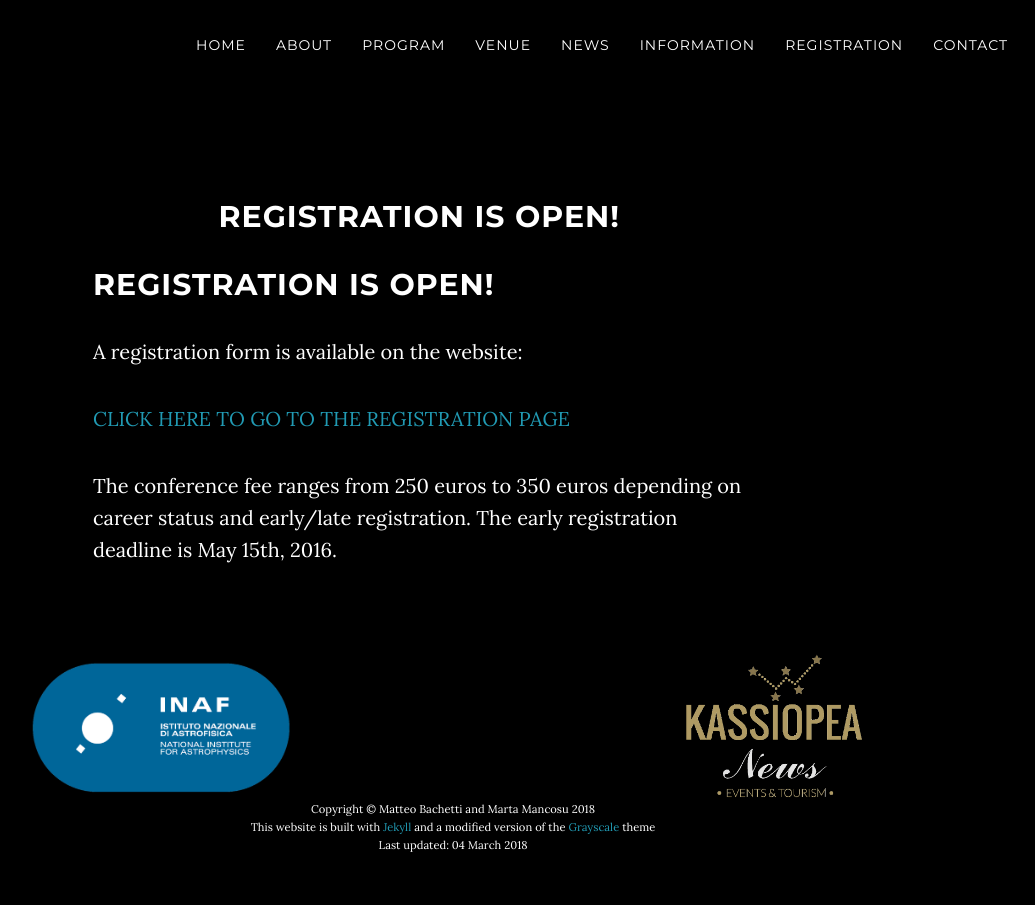
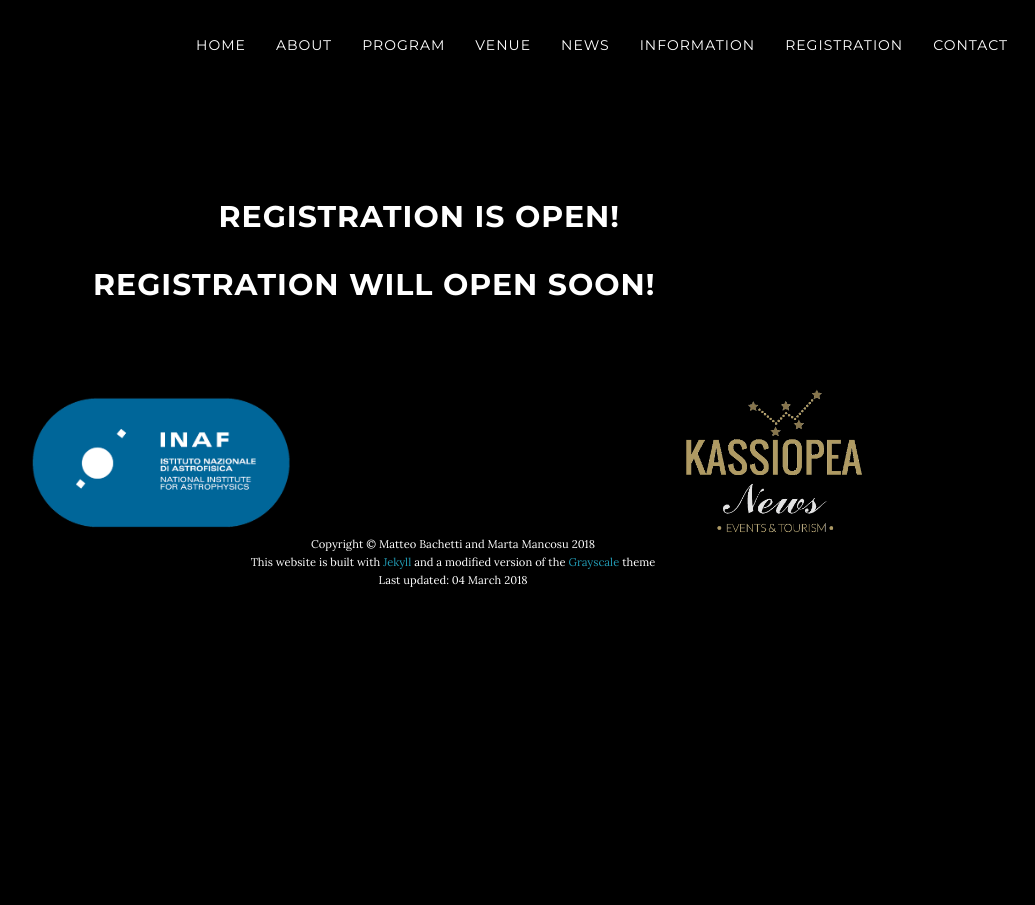
Before and after one commit to breakingthelimits/supereddington2018, a Jekyll site: the page built from _posts/2016-03-11-registration.md, in a window 1280 px wide. Shown: the whole page, without its empty margins (187-1222 px from the left). Built offline with Jekyll 4.4.1, drawn with Linux system fonts in a browser that asks for light colours.

Commit message:
Update registration 2018

```diff
--- a/_posts/2016-03-11-registration.md
+++ b/_posts/2016-03-11-registration.md
@@ -8,12 +8,8 @@ excerpt_separator: <!--more-->
 
 
 
-REGISTRATION IS OPEN!
------------------------
+REGISTRATION WILL OPEN SOON!
+----------------------------
 
-A registration form is available on the website:
 
-[CLICK HERE TO GO TO THE REGISTRATION PAGE](http://matteobachetti.github.io/supereddington2016/registration/)
-
-The conference fee ranges from 250 euros to 350 euros depending on career status and early/late registration. The early registration deadline is May 15th, 2016.
 <!--more-->
```
